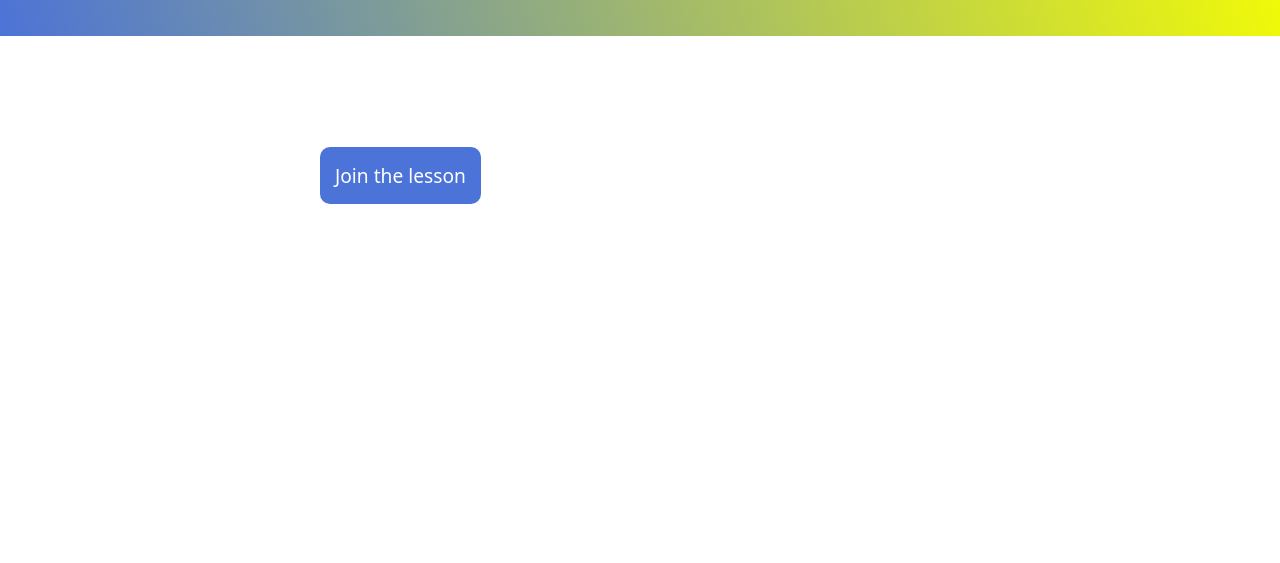
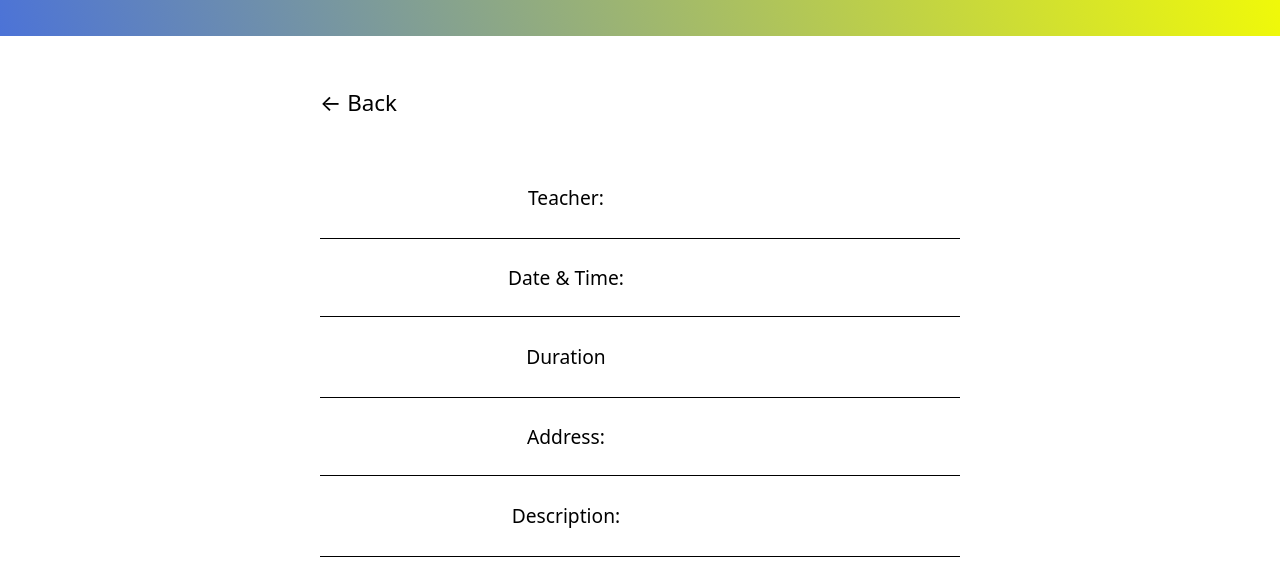
Before and after one commit to DhiviyaSanjayan/council.log, a plain HTML site: page client/class-detail/index.html in a window 1280 px wide. Shown: the part 237-800 px from the top of the page. Drawn offline with Linux system fonts and the light colour scheme; no server answers.

Commit message:
added back button on all pages and changed class detail page into table

```diff
--- a/client/class-detail/index.html
+++ b/client/class-detail/index.html
@@ -28,12 +28,30 @@
     </div>
 
     <main>
+      <a href="../join-lesson/" class="back-to-account">&#8592; Back</a>
       <h1 class="body-title"></h1>
-      <h3 class="teacher-title"></h3>
-      <h3 class="date-time"></h3>
-      <h3 class="duration"></h3>
-      <h3 class="address"></h3>
-      <p class="description"></p>
+      <table>
+        <tr>
+          <td>Teacher:</td>
+          <td><h3 class="teacher-title"></h3></td>
+        </tr>
+        <tr>
+          <td>Date & Time:</td>
+          <td><h3 class="date-time"></h3></td>
+        </tr>
+        <tr>
+          <td>Duration</td>
+          <td><h3 class="duration"></h3></td>
+        </tr>
+        <tr>
+          <td>Address:</td>
+          <td><h3 class="address"></h3></td>
+        </tr>
+        <tr>
+          <td>Description:</td>
+          <td><p class="description"></p></td>
+        </tr>
+      </table>
       <button class="join-button">Join the lesson</button>
     </main>
   </body>
```
Also changed, not shown: client/create-lesson/index.html (+27 -13 lines), client/join-lesson/index.html (+1 -0 lines).
